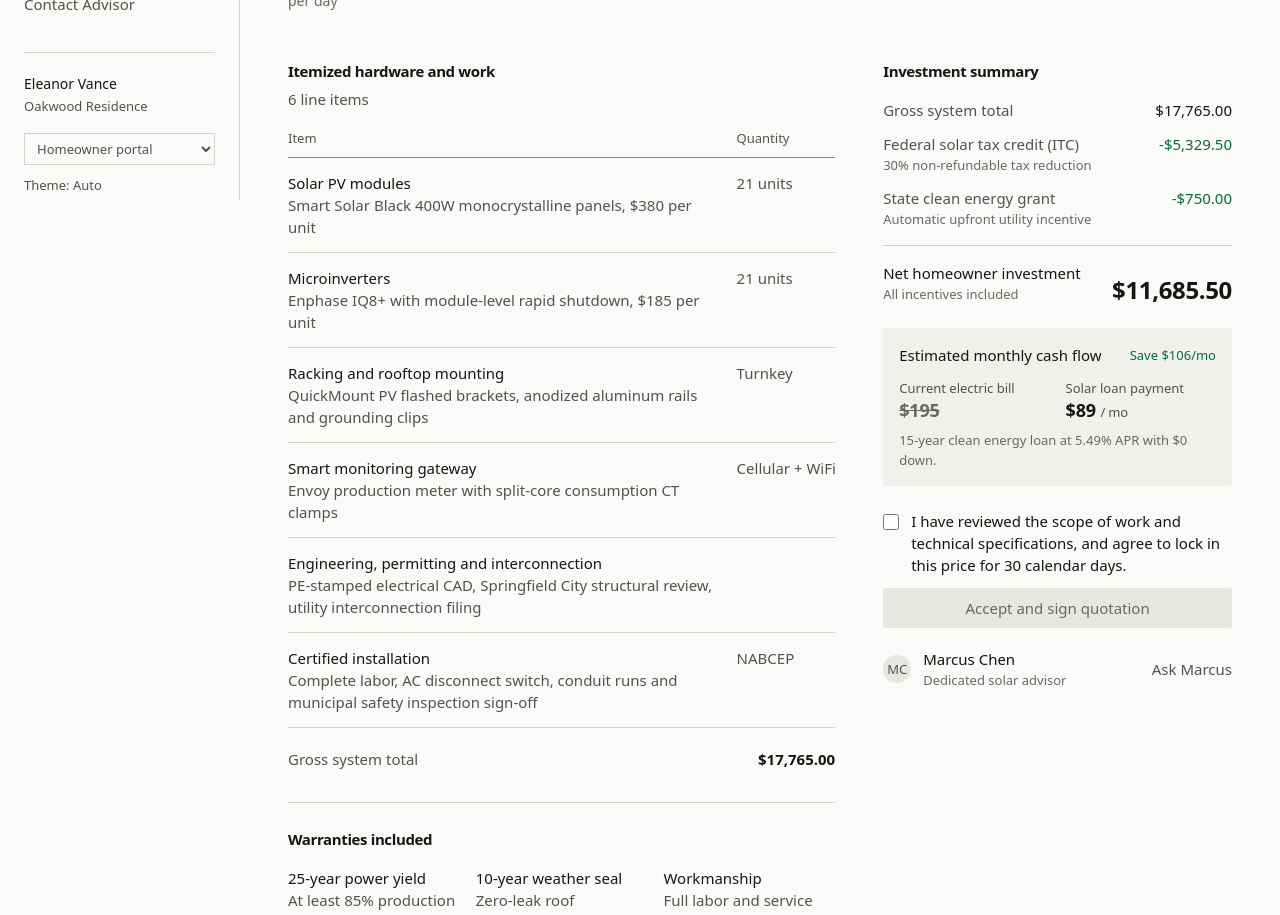
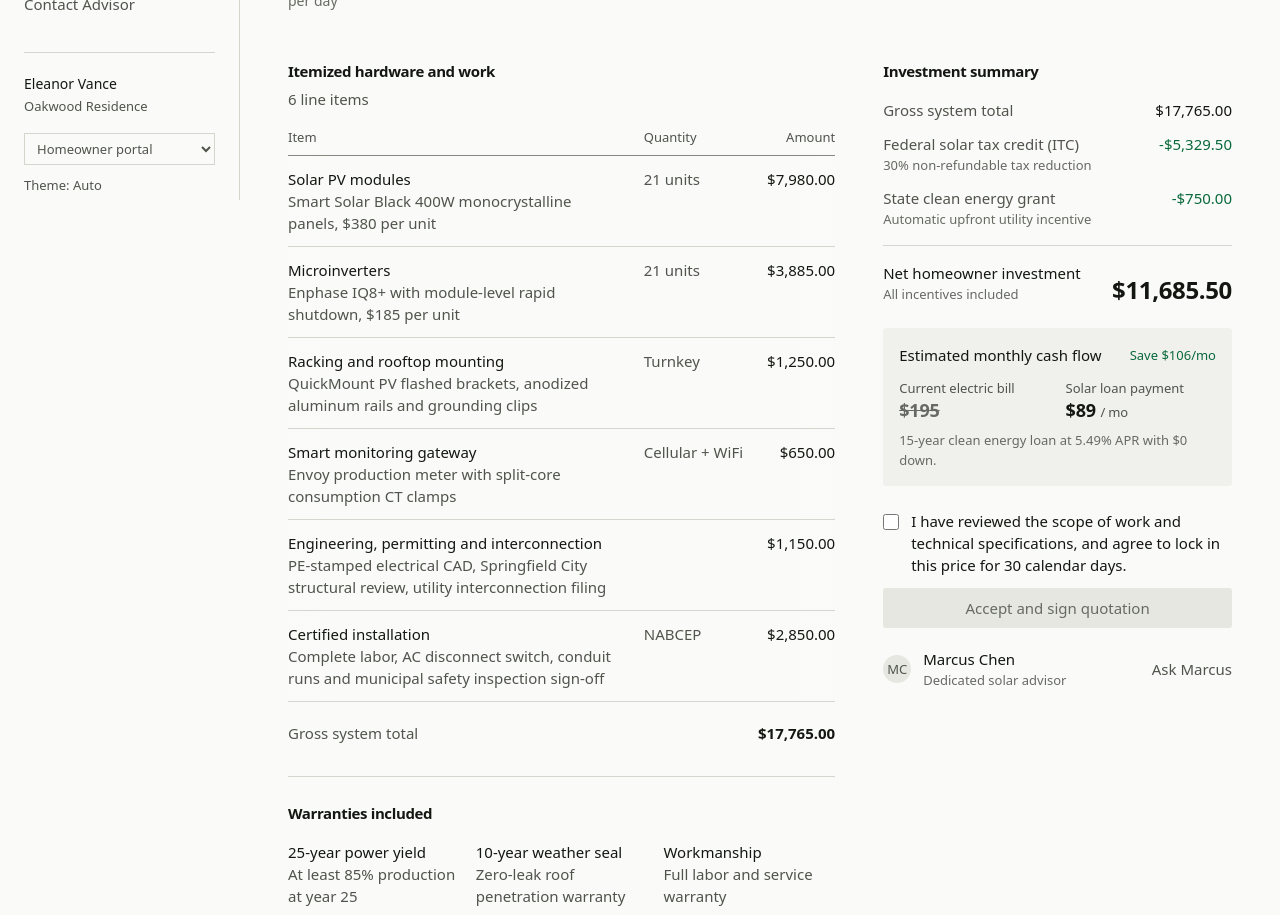
Before and after one commit to iNguyenQuocDoan/Solar-client, a React (Vite) app: page /quotations/QT-8821 in a window 1280 px wide. Shown: the part 600-1515 px from the top of the page. Built offline with nearby package versions, Linux system fonts and the light colour scheme.

Commit message:
refactor(ui): table takes its container width and shades clipped edges
- min-w-[640px] removed; columns wrap or nowrap on their own
- wrapper bleeds to the 16px gutter below md so the scroll shade sits at the screen edge
- rows py-3, headers align-bottom

```diff
--- a/src/components/ui/table.tsx
+++ b/src/components/ui/table.tsx
@@ -1,10 +1,16 @@
 import type { HTMLAttributes, TdHTMLAttributes, ThHTMLAttributes } from 'react'
 import { cx } from '@/lib/cx'
 
+/*
+  A table takes the width of its container; columns decide their own wrapping
+  (numbers and actions set whitespace-nowrap, text is allowed to wrap). When it
+  still overflows, the wrapper scrolls and shades the clipped edge so the
+  overflow is visible. Secondary columns hide below md with `hidden md:table-cell`.
+*/
 export function Table({ className, ...rest }: HTMLAttributes<HTMLTableElement>) {
   return (
-    <div className="relative overflow-x-auto">
-      <table className={cx('w-full min-w-[640px] border-collapse text-[15px]', className)} {...rest} />
+    <div className="scroll-x relative -mx-4 px-4 md:mx-0 md:px-0">
+      <table className={cx('w-full border-collapse text-body', className)} {...rest} />
     </div>
   )
 }
@@ -13,17 +19,14 @@ export function Th({ className, ...rest }: ThHTMLAttributes<HTMLTableCellElement
   return (
     <th
       scope="col"
-      className={cx(
-        'border-b border-line-2 px-3 pb-2 text-left text-[13px] font-medium whitespace-nowrap text-fg-2 first:pl-0 last:pr-0',
-        className,
-      )}
+      className={cx('border-b border-line-2 px-3 pb-2 text-left align-bottom text-meta font-medium whitespace-nowrap text-fg-2 first:pl-0 last:pr-0', className)}
       {...rest}
     />
   )
 }
 
 export function Td({ className, ...rest }: TdHTMLAttributes<HTMLTableCellElement>) {
-  return <td className={cx('border-b border-line px-3 py-3.5 align-top first:pl-0 last:pr-0', className)} {...rest} />
+  return <td className={cx('border-b border-line px-3 py-3 align-top first:pl-0 last:pr-0', className)} {...rest} />
 }
 
 export function Tr({ className, ...rest }: HTMLAttributes<HTMLTableRowElement>) {
```
